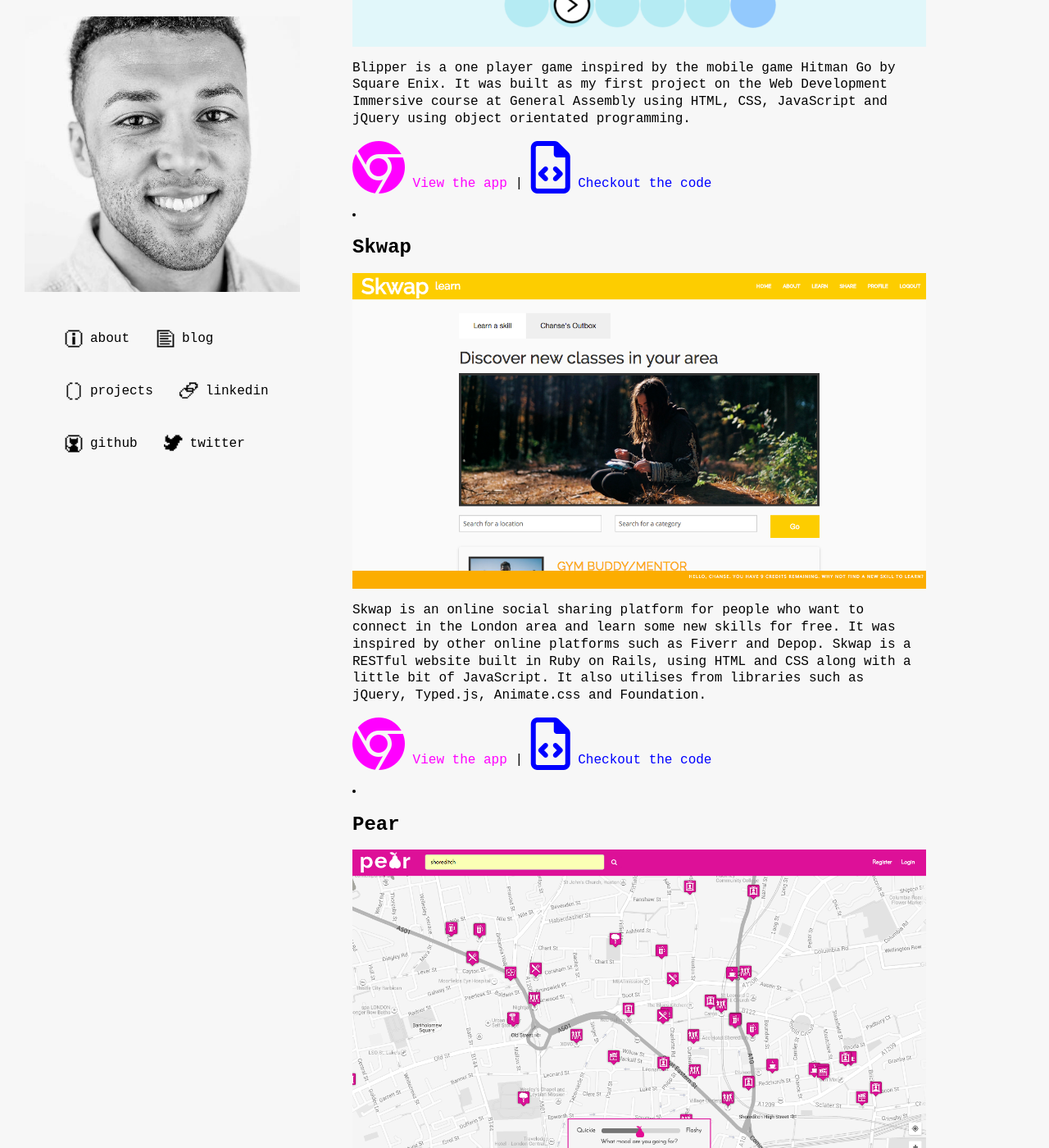
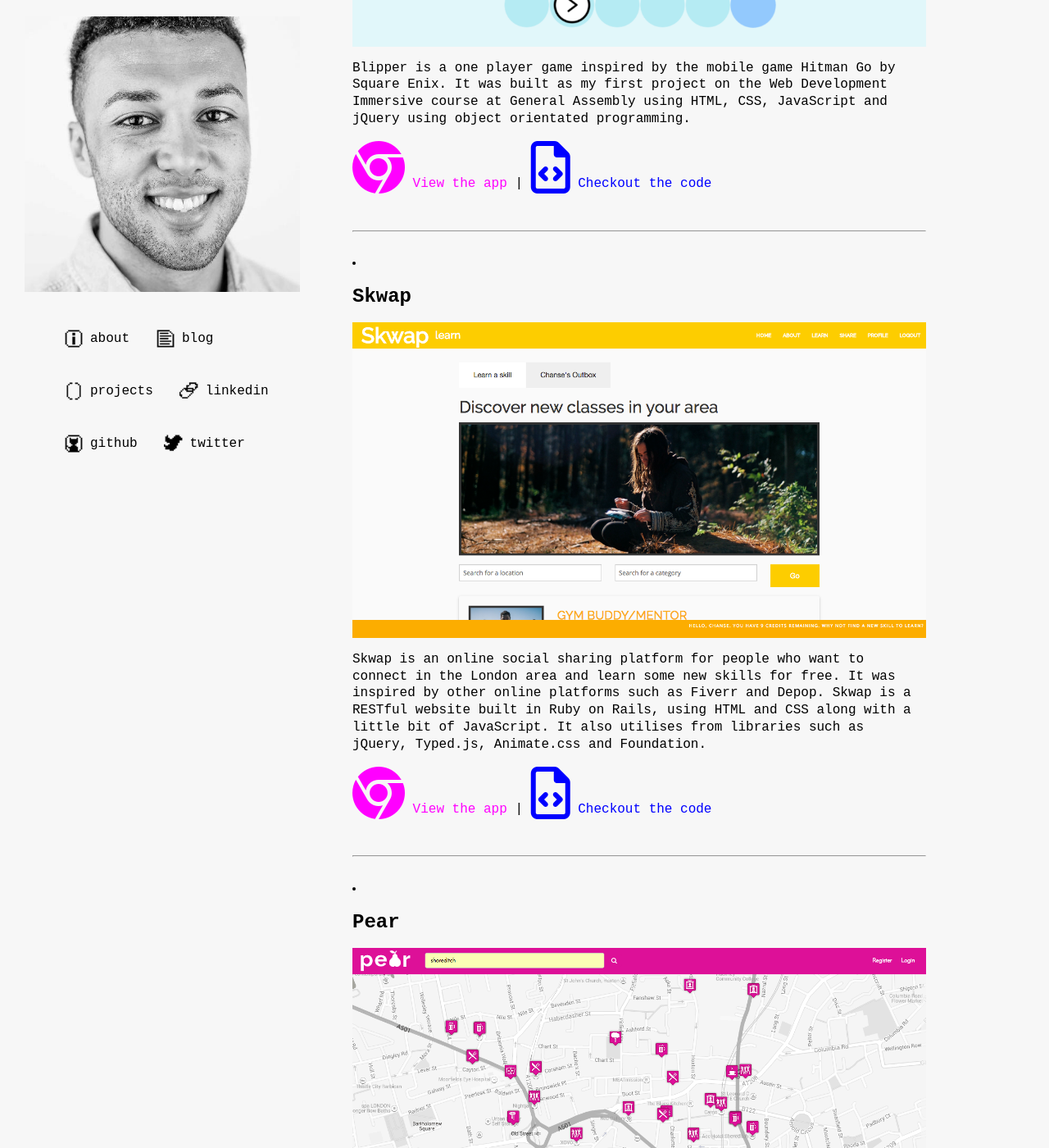
Before and after one commit to chansecampbell/chansecampbell.github.io, a Jekyll site: the page built from projects/index.html, in a window 1280 px wide and 1400 px high, scrolled down 534 px. Shown: the whole window at 82% size. Built offline with Jekyll 4.4.1, drawn with Linux system fonts in a browser that asks for light colours; nearby versions of some CDN libraries.

Commit message:
Updated projects page and added icons for my navigation

```diff
--- a/css/styles.css
+++ b/css/styles.css
@@ -49,6 +49,11 @@ body {
 
 a {
   color: inherit;
+}
+
+span.fa {
+  font-size: 1.5em;
+  padding-right: 5px;
 }
 
 .front-page-content {
--- a/index.html
+++ b/index.html
@@ -10,6 +10,11 @@ layout: default
    <p>Originating from the North of England, I'm a Junior Developer with a keen interest in understanding how to make things work. I've spent the last few years creating & delivering training content as part of an experiential marketing campaign for a large tech company. Now I've decided to rechallenge myself by trying my hand at coding, with a desire to create some amazing things.</p>
 
    <p>Having just finished three months of training at General Assembly, I'm currently staying on as a Teaching Assistant whilst still looking for freelance work opportunities within the industry. Feel free to reach out to me if you'd like to have a chat about working together.</p>
+
+   <li class="post-link">
+     <h3>Did you know!</h3>
+     <p>I blog about code. Check out my most recent posts <a href="/blog"><strong>here</strong></a> OR my previous posts on my old site <a href="http://www.thelongcodeahead.com" target="_blank"><strong>here</strong></a>.</p>
+   </li>
 
  <br>
  <hr>
--- a/projects/index.html
+++ b/projects/index.html
@@ -8,21 +8,27 @@ title: Projects
      <h2>Blipper</h2>
      <img src="/img/blipperphoto.png">
      <p>Blipper is a one player game inspired by the mobile game Hitman Go by Square Enix. It was built as my first project on the Web Development Immersive course at General Assembly using HTML, CSS, JavaScript and jQuery using object orientated programming.</p>
-     <p><a href="#" class="project-link"><i class="fa fa-chrome" aria-hidden="true"></i>
- View the app</a> | <a href="#" class="project-link"><i class="fa fa-file-code-o" aria-hidden="true"></i>
+     <p><a href="http://blippergame.herokuapp.com/" class="project-link" target="_blank"><i class="fa fa-chrome" aria-hidden="true"></i>
+ View the app</a> | <a href="https://github.com/chansecampbell/blipper" class="project-link" target="_blank"><i class="fa fa-file-code-o" aria-hidden="true"></i>
 Checkout the code</a></p>
      </li>
+     <br>
+     <hr>
+     <br>
      <li>
      <h2>Skwap</h2>
      <img src="/img/skwapphoto.png">
      <p>Skwap is an online social sharing platform for people who want to connect in the London area and learn some new skills for free. It was inspired by other online platforms such as Fiverr and Depop. Skwap is a RESTful website built in Ruby on Rails, using HTML and CSS along with a little bit of JavaScript. It also utilises from libraries such as jQuery, Typed.js, Animate.css and Foundation.</p>
-     <p><a href="#" class="project-link"><i class="fa fa-chrome" aria-hidden="true"></i>
- View the app</a> | <a href="#" class="project-link"><i class="fa fa-file-code-o" aria-hidden="true"></i> Checkout the code</a></p>
+     <p><a href="http://skwap.herokuapp.com/" class="project-link" target="_blank"><i class="fa fa-chrome" aria-hidden="true"></i>
+ View the app</a> | <a href="https://github.com/chansecampbell/skwap" class="project-link" target="_blank"><i class="fa fa-file-code-o" aria-hidden="true"></i> Checkout the code</a></p>
      </li>
+     <br>
+     <hr>
+     <br>
      <li>
      <h2>Pear</h2>
      <img src="/img/pearphoto.png">
      <p>Pear is a date venue finding app built in JavaScript, utilising Express, NodeJS and MongoDB. It utilises the Google Maps & Google Places APIs and also uses Bootstrap as it's CSS Framework.</p>
-     <p><a href="#" class="project-link"><i class="fa fa-chrome" aria-hidden="true"></i> View the app</a> | <a href="#" class="project-link"><i class="fa fa-file-code-o" aria-hidden="true"></i> Checkout the code</a></p>
+     <p><a href="http://pearapp.herokuapp.com/" class="project-link" target="_blank"><i class="fa fa-chrome" aria-hidden="true"></i> View the app</a> | <a href="https://github.com/trcywu/pear" class="project-link" target="_blank"><i class="fa fa-file-code-o" aria-hidden="true"></i> Checkout the code</a></p>
      </li>
 </section>
```
Also changed, not shown: _layouts/default.html (+6 -6 lines), _posts/2016-06-08-what-i-learned-from-coding-bootcamp.md (+1 -1 lines).
